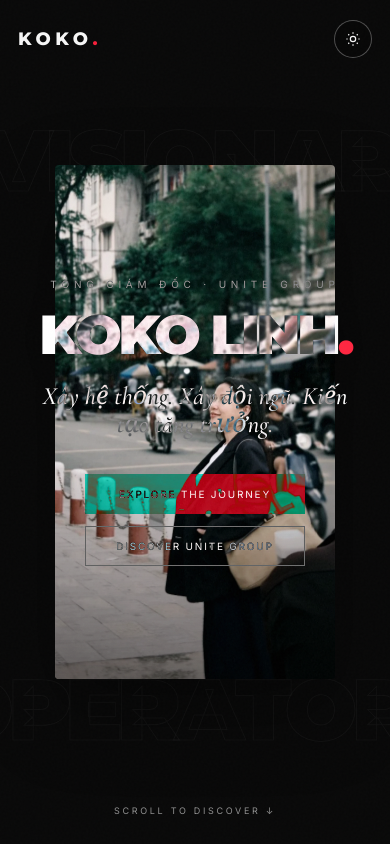
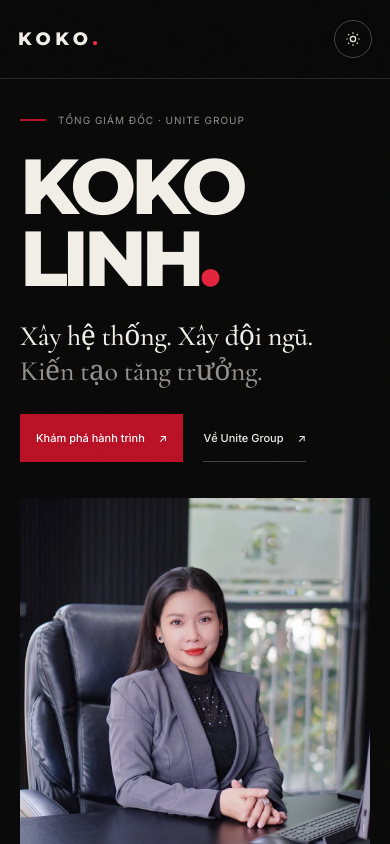
Before and after one commit to unitemedia2010-oss/KOKO, a plain HTML site: page index.html in a window 390 px wide. Shown: the top 844 px of the page. Drawn offline with nearby package versions, Linux system fonts and the light colour scheme.

Commit message:
Refine hero layout and responsive behavior

```diff
--- a/index.html
+++ b/index.html
@@ -61,7 +61,10 @@
     }
     ::selection { background: var(--wine); color: #fff; }
     a { color: inherit; text-decoration: none; }
+    a:focus-visible, button:focus-visible { outline: 2px solid var(--text); outline-offset: 5px; }
+    section[id] { scroll-margin-top: 88px; }
     img { display: block; max-width: 100%; }
+    main { overflow-x: clip; }
     button { font: inherit; }
     .shell { width: min(1280px, calc(100% - 48px)); margin: 0 auto; }
     .section { position: relative; padding: 140px 0; }
@@ -82,37 +85,43 @@
       position: fixed; inset: 0 0 auto 0; z-index: 80;
       display: flex; align-items: center; justify-content: space-between;
       padding: 25px 34px;
-      mix-blend-mode: difference; color: #fff;
+      color: var(--text); background: color-mix(in srgb, var(--bg) 94%, transparent);
+      border-bottom: 1px solid var(--line); backdrop-filter: blur(12px);
       pointer-events: none;
     }
     .brand, .nav-links, .theme-toggle { pointer-events: auto; }
     .brand { font: 800 18px/1 var(--display); letter-spacing: .26em; }
     .brand i { color: #ff2943; font-style: normal; }
     .nav-links { display: flex; gap: 28px; align-items: center; }
-    .nav-links a { font-size: 10px; text-transform: uppercase; letter-spacing: .22em; opacity: .55; transition: opacity .2s ease; }
+    .nav-links a { font-size: 10px; text-transform: uppercase; letter-spacing: .16em; opacity: .8; transition: opacity .2s ease; }
     .nav-links a:hover { opacity: 1; }
-    .theme-toggle { width: 38px; height: 38px; border-radius: 50%; border: 1px solid rgba(255,255,255,.3); background: rgba(10,10,10,.2); color: white; display: grid; place-items: center; cursor: pointer; backdrop-filter: blur(10px); }
+    .theme-toggle { width: 38px; height: 38px; border-radius: 50%; border: 1px solid var(--line-strong); background: transparent; color: var(--text); display: grid; place-items: center; cursor: pointer; }
     .theme-toggle svg { width: 16px; height: 16px; }
     .progress { position: fixed; top: 0; left: 0; width: 100%; height: 2px; z-index: 100; transform: scaleX(0); transform-origin: left; background: linear-gradient(90deg,var(--wine),#ed2440); }
 
     /* hero */
-    .hero { min-height: 100svh; position: relative; overflow: hidden; display: grid; place-items: center; }
-    .hero-word { position: absolute; font: 900 clamp(86px, 14vw, 220px)/.78 var(--display); letter-spacing: -.07em; white-space: nowrap; opacity: .24; pointer-events: none; }
-    .hero-word.one { top: 15%; left: -4%; }
-    .hero-word.two { bottom: 12%; right: -5%; }
-    .hero-frame { position: absolute; width: min(32vw, 430px); height: min(74vh, 650px); border-radius: 4px; overflow: hidden; box-shadow: var(--shadow); z-index: 1; }
-    .hero-frame img { width: 100%; height: 100%; object-fit: cover; object-position: 52% 45%; filter: saturate(.78) contrast(1.03); transform: scale(1.05); }
-    .hero-frame::after { content:""; position:absolute; inset:0; background: linear-gradient(180deg,transparent 55%,rgba(0,0,0,.55)); }
-    .hero-copy { position: relative; z-index: 3; text-align: center; width: min(1000px, 92vw); color: #fff; text-shadow: 0 2px 35px rgba(0,0,0,.35); mix-blend-mode: difference; }
-    .hero-kicker { margin: 0 0 22px; font-size: 10px; letter-spacing: .48em; text-transform: uppercase; opacity: .65; }
-    .hero-copy h1 { margin: 0; font: 900 clamp(60px, 9vw, 138px)/.82 var(--display); letter-spacing: -.065em; text-transform: uppercase; }
-    .hero-copy h1 span { color: #ff2741; }
-    .hero-copy h2 { margin: 26px auto 0; font: italic 500 clamp(25px, 3vw, 42px)/1.1 var(--serif); max-width: 900px; }
-    .hero-actions { display: flex; justify-content: center; gap: 12px; margin-top: 36px; mix-blend-mode: normal; }
-    .hero-actions a { border: 1px solid rgba(255,255,255,.45); background: rgba(0,0,0,.2); backdrop-filter: blur(10px); padding: 13px 18px; font-size: 10px; letter-spacing: .18em; text-transform: uppercase; transition: .25s ease; }
-    .hero-actions a.primary { background: var(--wine); border-color: var(--wine); }
-    .hero-actions a:hover { transform: translateY(-2px); background: #fff; color: #111; border-color:#fff; }
-    .hero-scroll { position:absolute; bottom:28px; left:50%; transform:translateX(-50%); z-index:4; font-size:9px; letter-spacing:.3em; text-transform:uppercase; color:#fff; opacity:.55; }
+    .hero { min-height: 100svh; padding: 132px 0 28px; display: flex; flex-direction: column; justify-content: center; gap: 44px; }
+    .hero-layout { width: min(1160px, calc(100% - 96px)); margin: auto; display: grid; grid-template-columns: 1.12fr 1fr; gap: clamp(40px, 6vw, 90px); align-items: center; }
+    .hero-copy { min-width: 0; }
+    .hero-kicker { margin: 0 0 30px; color: var(--muted); font-size: 11px; line-height: 1.7; letter-spacing: .2em; text-transform: uppercase; }
+    .hero-kicker::before { content: ""; display: inline-block; width: 26px; height: 2px; margin: 0 12px 3px 0; background: var(--wine); }
+    .hero-copy h1 { margin: 0; font: 800 clamp(76px, 8.5vw, 126px)/.92 var(--display); letter-spacing: -.065em; }
+    .hero-copy h1 span { color: #e3243e; }
+    .hero-message { margin: 32px 0 0; font: 500 clamp(28px, 2.7vw, 39px)/1.28 var(--serif); letter-spacing: -.015em; }
+    .hero-message span { display: block; }
+    .hero-message span:last-child { color: var(--muted); }
+    .hero-actions { display: flex; align-items: center; flex-wrap: wrap; gap: 16px 24px; margin-top: 32px; }
+    .hero-actions a { display: inline-flex; align-items: center; justify-content: center; gap: 14px; min-height: 48px; font-size: 12px; font-weight: 500; transition: background .2s ease, color .2s ease; }
+    .hero-actions a.primary { padding: 15px 20px; background: var(--wine); color: #fff; }
+    .hero-actions a.primary:hover { background: var(--wine-2); }
+    .hero-actions a.secondary { border-bottom: 1px solid var(--line-strong); }
+    .hero-actions a.secondary:hover { color: var(--wine); }
+    .hero-portrait { margin: 0; min-width: 0; }
+    .hero-frame { aspect-ratio: 4 / 5; max-height: 580px; overflow: hidden; background: var(--card); }
+    .hero-frame img { width: 100%; height: 100%; object-fit: cover; object-position: 50% 46%; }
+    .hero-portrait figcaption { display: flex; justify-content: space-between; gap: 16px; padding-top: 16px; font-size: 9px; line-height: 1.6; letter-spacing: .16em; text-transform: uppercase; color: var(--muted); }
+    .hero-footer { width: min(1160px, calc(100% - 96px)); margin: 0 auto; padding-top: 20px; border-top: 1px solid var(--line); display: flex; justify-content: space-between; gap: 20px; color: var(--muted); font-size: 9px; line-height: 1.6; letter-spacing: .18em; text-transform: uppercase; }
+    .hero-scroll { display: inline-flex; align-items: center; gap: 16px; }
 
     /* manifesto */
     .manifesto .quote { margin: 0; font: 500 clamp(38px, 5.5vw, 74px)/1.12 var(--serif); max-width: 1120px; letter-spacing: -.02em; }
@@ -272,8 +281,13 @@
       .section { padding:100px 0; }
       .nav { padding:20px 18px; }
       .nav-links { display:none; }
-      .hero-frame { width:min(65vw,380px); height:64vh; }
-      .hero-word { opacity:.16; }
+      .hero { padding-top: 116px; gap: 36px; }
+      .hero-layout { width:calc(100% - 48px); gap:32px; }
+      .hero-copy h1 { font-size:clamp(64px,10vw,90px); }
+      .hero-kicker { font-size:9px; letter-spacing:.12em; margin-bottom:24px; }
+      .hero-message { font-size:29px; margin-top:24px; }
+      .hero-actions { gap:8px 20px; margin-top:24px; }
+      .hero-footer { width:calc(100% - 48px); }
       .stats { grid-template-columns:repeat(2,1fr); }
       .about-grid, .people-grid { grid-template-columns:1fr; gap:54px; }
       .about-collage { min-height:640px; }
@@ -311,10 +325,16 @@
       .footer-grid { grid-template-columns:1fr; }
     }
     @media (max-width: 620px) {
-      .hero-copy h1 { font-size:55px; }
-      .hero-copy h2 { font-size:25px; padding:0 12px; }
-      .hero-actions { flex-direction:column; width:220px; margin-left:auto; margin-right:auto; }
-      .hero-frame { width:72vw; height:61vh; }
+      .hero { padding-top:112px; gap:28px; }
+      .hero-layout { grid-template-columns:1fr; gap:36px; width:calc(100% - 40px); }
+      .hero-copy h1 { font-size:clamp(76px,20vw,116px); }
+      .hero-kicker { margin-bottom:22px; font-size:10px; letter-spacing:.1em; }
+      .hero-message { font-size:clamp(23px, 7.2vw, 30px); }
+      .hero-actions { gap:12px 20px; }
+      .hero-actions a { font-size:11px; }
+      .hero-actions a.primary { padding:14px 16px; }
+      .hero-frame { aspect-ratio:4 / 4.5; max-height:none; }
+      .hero-footer { width:calc(100% - 40px); font-size:8px; letter-spacing:.1em; }
       .stats { grid-template-columns:1fr 1fr; gap:36px 16px; }
       .about-collage { min-height:520px; }
       .about-photo-a { width:76%; height:75%; }
@@ -362,21 +382,24 @@
   <main id="top">
     <!-- 01 HERO -->
     <section class="hero" id="hero">
-      <div class="hero-word one outline-text">VISIONARY</div>
-      <div class="hero-word two outline-text">OPERATOR</div>
-      <div class="hero-frame" id="heroFrame">
-        <img src="assets/images/hero-street.webp" alt="Koko Linh trong khoảnh khắc đời thường trên phố" fetchpriority="high" />
+      <div class="hero-layout">
+        <div class="hero-copy">
+          <p class="hero-kicker">Tổng Giám Đốc · Unite Group</p>
+          <h1>KOKO<br/>LINH<span>.</span></h1>
+          <p class="hero-message"><span>Xây hệ thống. Xây đội ngũ.</span><span>Kiến tạo tăng trưởng.</span></p>
+          <div class="hero-actions">
+            <a class="primary" href="#journey">Khám phá hành trình <span aria-hidden="true">↗</span></a>
+            <a class="secondary" href="#unite">Về Unite Group <span aria-hidden="true">↗</span></a>
+          </div>
+        </div>
+        <figure class="hero-portrait">
+          <div class="hero-frame">
+            <img src="assets/images/office-portrait.webp" alt="Koko Linh trong trang phục vest tại văn phòng" width="1066" height="1600" fetchpriority="high" />
+          </div>
+          <figcaption><span>Koko Linh</span><span>The Visionary Operator</span></figcaption>
+        </figure>
       </div>
-      <div class="hero-copy">
-        <p class="hero-kicker">Tổng Giám Đốc · Unite Group</p>
-        <h1>KOKO LINH<span>.</span></h1>
-        <h2>Xây hệ thống. Xây đội ngũ. Kiến tạo tăng trưởng.</h2>
-        <div class="hero-actions">
-          <a class="primary" href="#journey">Explore the Journey</a>
-          <a href="#unite">Discover Unite Group</a>
-        </div>
-      </div>
-      <div class="hero-scroll">Scroll to discover ↓</div>
+      <div class="hero-footer"><span>Tầm nhìn · Con người · Thực thi</span><a class="hero-scroll" href="#manifesto">Khám phá tiếp <span aria-hidden="true">↓</span></a></div>
     </section>
 
     <!-- 02 MANIFESTO -->
@@ -521,7 +544,7 @@
 
     <!-- 10 LIFESTYLE -->
     <section class="section lifestyle" id="beyond-office">
-      <div class="lifestyle-photo"><img src="assets/images/executive-elegant.webp" alt="Koko Linh lifestyle editorial" loading="lazy" /></div>
+      <div class="lifestyle-photo"><img src="assets/images/hero-street.webp" alt="Koko Linh trong khoảnh khắc đời thường trên phố" loading="lazy" /></div>
       <div class="shell">
         <div class="lifestyle-copy reveal-left">
           <p class="eyebrow">Beyond The Office</p>
@@ -618,15 +641,7 @@
       gsap.utils.toArray('.reveal-left').forEach(el => gsap.to(el, { opacity:1, x:0, duration:1, ease:'power3.out', scrollTrigger:{ trigger:el, start:'top 82%' } }));
       gsap.utils.toArray('.reveal-right').forEach(el => gsap.to(el, { opacity:1, x:0, duration:1, ease:'power3.out', scrollTrigger:{ trigger:el, start:'top 82%' } }));
 
-      const heroFrame = document.getElementById('heroFrame');
-      gsap.timeline({ scrollTrigger:{ trigger:'#hero', start:'top top', end:'+=90%', scrub:1, pin:true } })
-        .to(heroFrame, { width:'100vw', height:'100vh', borderRadius:0, ease:'none' }, 0)
-        .to('#heroFrame img', { scale:1, ease:'none' }, 0)
-        .to('.hero-copy', { y:-110, opacity:0, ease:'none' }, 0)
-        .to('.hero-word.one', { x:'-12vw', ease:'none' }, 0)
-        .to('.hero-word.two', { x:'12vw', ease:'none' }, 0);
-
-      if (innerWidth > 980) {
+      gsap.matchMedia().add('(min-width: 981px)', () => {
         const track = document.getElementById('journeyTrack');
         const getAmount = () => Math.max(0, track.scrollWidth - innerWidth);
         gsap.to(track, {
@@ -634,7 +649,7 @@
           ease:'none',
           scrollTrigger:{ trigger:'#journey', start:'top top', end:() => `+=${getAmount()}`, pin:true, scrub:1, invalidateOnRefresh:true }
         });
-      }
+      });
 
       gsap.to('.operator-person', { yPercent:-5, ease:'none', scrollTrigger:{ trigger:'.operator', start:'top bottom', end:'bottom top', scrub:1 } });
       gsap.to('.lifestyle-figure', { yPercent:-7, ease:'none', scrollTrigger:{ trigger:'.lifestyle', start:'top bottom', end:'bottom top', scrub:1 } });
```
Also changed, not shown: docs/custom-domain.md (added, +38 -0 lines), docs/hero-refresh.md (added, +44 -0 lines), README.md.
